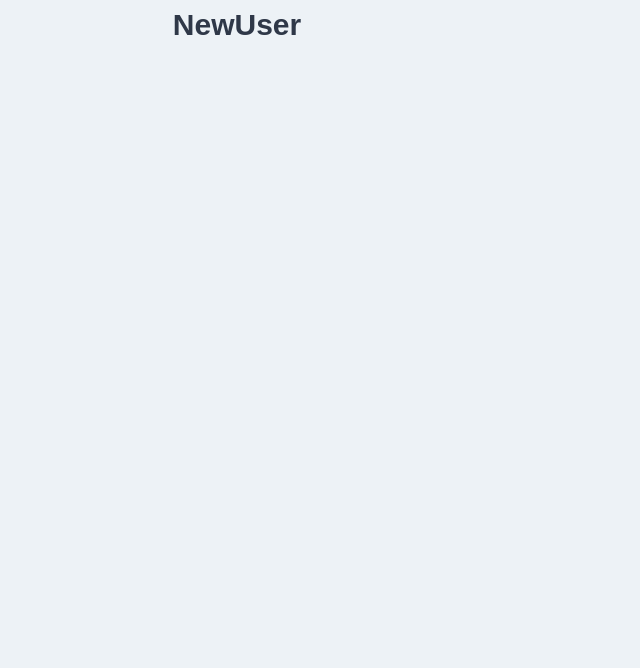
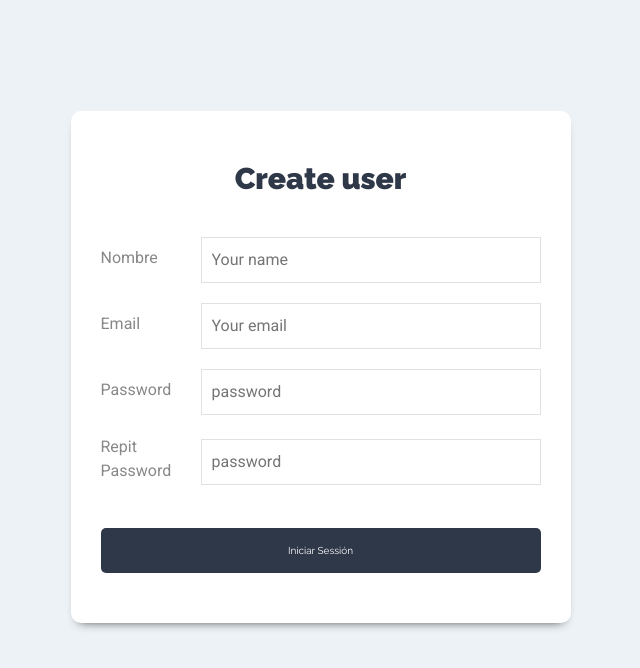
Before and after one commit to BladimirDelBarrioPizarro/MERN, a React (Create React App) app: page /newuser in a window 1280 px wide. Shown: the top 668 px of the page, without its empty margins (403-1043 px from the left). Built offline with nearby package versions, Linux system fonts and the light colour scheme.

Commit message:
feat: added newuser.component in auth module

```diff
--- a/public/index.html
+++ b/public/index.html
@@ -15,6 +15,9 @@
       user's mobile device or desktop. See https://developers.google.com/web/fundamentals/web-app-manifest/
     -->
     <link rel="manifest" href="%PUBLIC_URL%/manifest.json" />
+    <link rel="stylesheet" href="https://cdnjs.cloudflare.com/ajax/libs/normalize/8.0.1/normalize.min.css">
+    <link href="https://fonts.googleapis.com/css?family=Raleway:400,900|Roboto:300,400,700&display=swap" rel="stylesheet">
+    <link rel="stylesheet" href="https://bootswatch.com/4/minty/bootstrap.min.css">
     <!--
       Notice the use of %PUBLIC_URL% in the tags above.
       It will be replaced with the URL of the `public` folder during the build.
@@ -24,7 +27,7 @@
       work correctly both with client-side routing and a non-root public URL.
       Learn how to configure a non-root public URL by running `npm run build`.
     -->
-    <title>React App</title>
+    <title>MERN App</title>
   </head>
   <body>
     <noscript>You need to enable JavaScript to run this app.</noscript>
--- a/src/index.css
+++ b/src/index.css
@@ -324,8 +324,12 @@ aside  {
   flex: 1;
 }
 
-.enlace-cuenta {
-  margin-top: 2rem;
+.account-link {
+  margin: 1rem;
   display: block;
   opacity: .7;
 }
+
+button {
+ margin:1rem;
+}
--- a/src/modules/auth/components/login.component.js
+++ b/src/modules/auth/components/login.component.js
@@ -1,5 +1,6 @@
 import React,{ useState } from 'react';
 import Swal from 'sweetalert2';
+import { Link } from 'react-router-dom';
 
 const Login = () => {
 
@@ -50,6 +51,9 @@ const Login = () => {
                         <input type="submit" className="btn btn-primario btn-block" value="Iniciar Sessión"></input>
                     </div>
                 </form>
+                <div>
+                    <Link to="/newuser" className="account-link">New User</Link>
+                </div>
             </div>
         </div>
     );
--- a/src/modules/auth/components/newuser.component.js
+++ b/src/modules/auth/components/newuser.component.js
@@ -1,8 +1,140 @@
-import React from 'react';
+import React,{ useState } from 'react';
+import { Link } from 'react-router-dom';
+import Swal from 'sweetalert2';
 
 const NewUser = () => {
+
+    const [name,setName] = useState('');
+    const [email,setEmail] = useState('');
+    const [password,setPassword] = useState('');
+    const [repitpassword,setRepitPassword] = useState('');
+
+    const handleOnchangeName = (e) => {
+        e.preventDefault();
+        setName(e.target.value)
+
+    }
+
+    const handleOnchangeEmail = (e) => {
+        e.preventDefault();
+        setEmail(e.target.value)
+    }
+
+    const handleOnchangePassword1 = (e) => {
+        e.preventDefault();
+        setPassword(e.target.value)
+    }
+
+    const handleOnchangePassword2 = (e) => {
+        e.preventDefault();
+        setRepitPassword(e.target.value)
+    }
+
+
+
+
+
+    const handleOnSubmit = (e) => {
+        e.preventDefault();
+        if(name===''){
+            Swal.fire('Name cannot be empty')
+        }
+        else{
+            let validator = require("email-validator");
+            if(!validator.validate(email)){
+            Swal.fire('Email not valid')
+            setEmail('')
+            }
+            else{
+                if(password!==repitpassword){
+                    Swal.fire('Passwords have to be the same!!')
+                }
+                else{
+                    const user = {
+                        name,
+                        email,
+                        password,
+                    }
+                    console.log(user)
+                    handleInsertUser(user);
+                }
+            }
+        }
+    }
+
+    const handleInsertUser = (user) => {
+        const swalWithBootstrapButtons = Swal.mixin({
+            customClass: {
+              confirmButton: 'btn btn-success',
+              cancelButton: 'btn btn-danger'
+            },
+            buttonsStyling: false
+          })
+
+          swalWithBootstrapButtons.fire({
+            title: `Quieres guardar al usuario ${user.name}?`,
+            text: "¡No podrás revertir esto!",
+            icon: 'warning',
+            showCancelButton: true,
+            confirmButtonText: 'Si, guardarlo!',
+            cancelButtonText: 'No, cancelar!',
+            reverseButtons: true
+          }).then((result) => {
+            if (result.value) {
+              swalWithBootstrapButtons.fire(
+                'Guardado!',
+                'Your user has been inserted.',
+                'success'
+              )
+            } else if (
+              /* Read more about handling dismissals below */
+              result.dismiss === Swal.DismissReason.cancel
+            ) {
+              swalWithBootstrapButtons.fire(
+                'Cancelled',
+                'Your user file is safe :)',
+                'error'
+              )
+            }
+          })
+    }
+
     return(
-        <h1>NewUser</h1>
+        <div className="form-usuario">
+            <div className="contenedor-form sombra-dark">
+                <h1>Create user</h1>
+
+                <form onSubmit={handleOnSubmit}>
+
+                <div className="campo-form">
+                        <label htmlFor="name">Nombre</label>
+                         <input type="text" id="text" placeholder="Your name" onChange={e => handleOnchangeName(e)} value={name}>
+                         </input>
+                    </div>
+
+
+                    <div className="campo-form">
+                        <label htmlFor="email">Email</label>
+                         <input type="email" id="email" placeholder="Your email" onChange={e => handleOnchangeEmail(e)} value={email}>
+                         </input>
+                    </div>
+                    <div className="campo-form">
+                         <label htmlFor="password">Password</label>
+                         <input type="password" id="password" placeholder="password" onChange={e => handleOnchangePassword1(e)} value={password}>
+                         </input>
+                    </div>
+
+                    <div className="campo-form">
+                         <label htmlFor="repitPassword">Repit Password</label>
+                         <input type="password" id="repitPassword" placeholder="password" onChange={e => handleOnchangePassword2(e)} value={repitpassword}>
+                         </input>
+                    </div>
+                    <div className="campo-form">
+                        <input type="submit" className="btn btn-primario btn-block" value="Iniciar Sessión"></input>
+                    </div>
+                </form>
+            </div>
+        </div>
     );
 }
 
```
